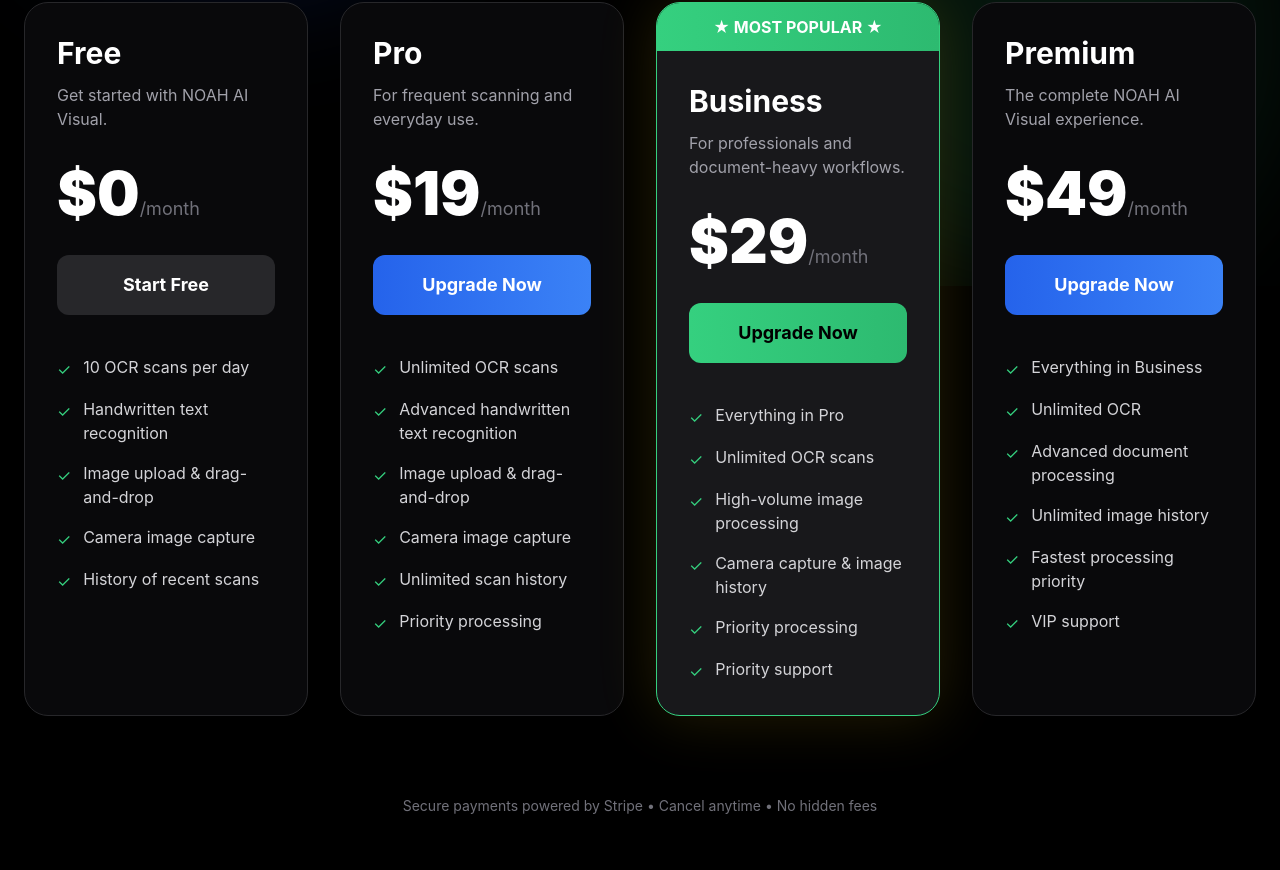
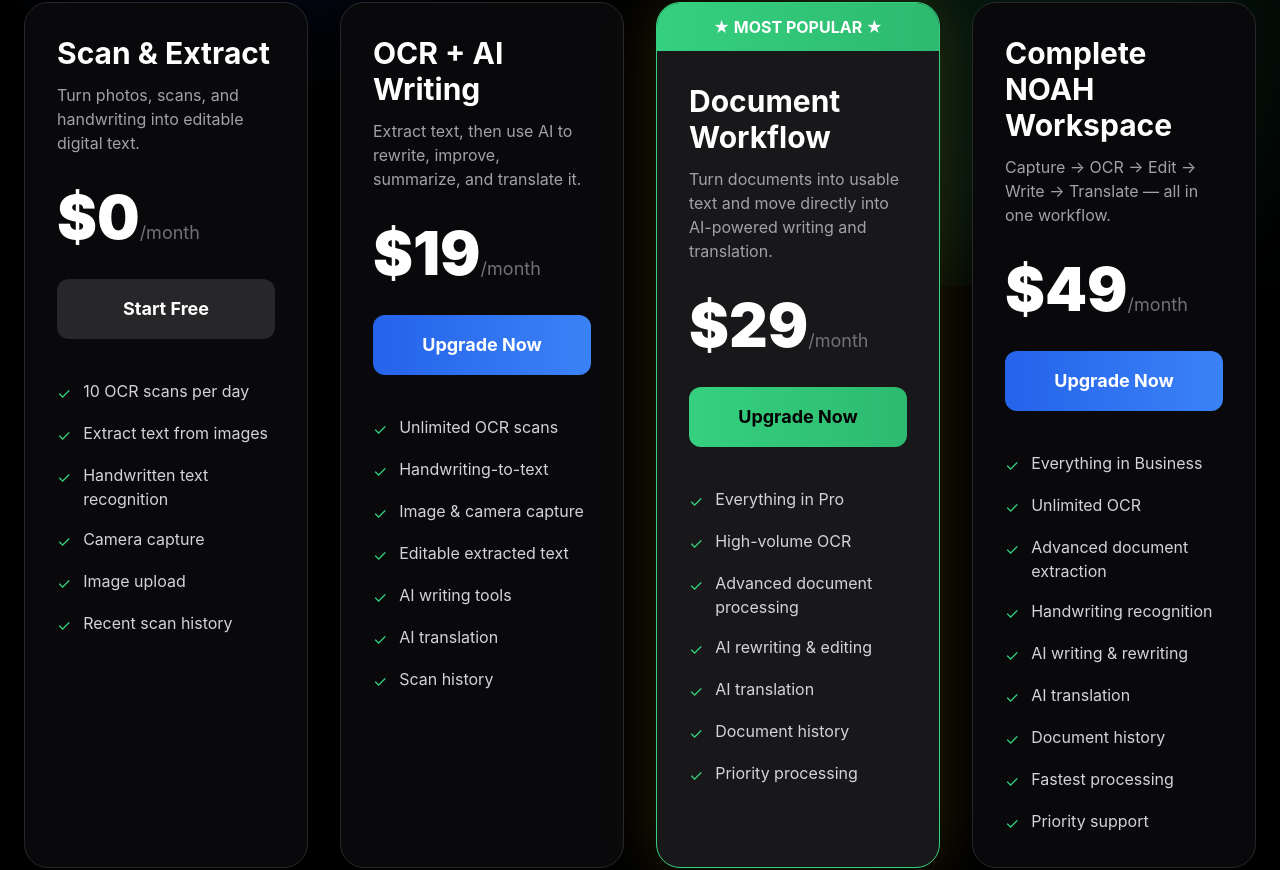
Before and after one commit to SonicResume/noah-ai-write, a React (Vite) app: page /pricing in a window 1280 px wide. Shown: the part 514-1384 px from the top of the page. Built offline with nearby package versions, Linux system fonts and the light colour scheme.

Commit message:
Add camera capture preview to scanner

```diff
--- a/src/react-app/App.tsx
+++ b/src/react-app/App.tsx
@@ -65,6 +65,13 @@
           className="rounded-lg px-5 py-2.5 text-sm font-semibold text-[#6B625B] hover:bg-[#F7F2EC]"
         >
           Camera
+        </Link>
+
+        <Link
+          to="/writing-tools"
+          className="rounded-lg px-5 py-2.5 text-sm font-semibold text-[#6B625B] hover:bg-[#F7F2EC]"
+        >
+          Content
         </Link>
       </div>
     </div>
@@ -444,18 +451,18 @@
   return (
     <div className="min-h-screen bg-gradient-to-br from-slate-50 to-slate-100 dark:from-slate-900 dark:to-slate-800">
       <div className="container mx-auto flex flex-col items-center px-4 py-8 h-screen">
+        <ToolTabs />
         <div className="text-center mb-12">
           <div className="inline-flex items-center justify-center w-16 h-16 bg-blue-100 dark:bg-blue-900/30 rounded-full mb-6">
             <Camera className="w-8 h-8 text-blue-600 dark:text-blue-400" />
           </div>
 
           <h1 className="text-4xl font-bold text-slate-900 dark:text-slate-100 mb-4">
-            NOAH Camera Scanner
+            Camera Scanner
           </h1>
 
           <p className="text-lg text-slate-600 dark:text-slate-400 max-w-2xl mx-auto">
-            Experience seamless image capture with our responsive camera component.
-            Optimized for both desktop and mobile devices with intelligent UI adaptation.
+          “Use your camera to capture an image. Once captured, your image will appear in the sidebar of the Scanner page.”
           </p>
         </div>
 
@@ -466,7 +473,7 @@
                 <button
                   type="button"
                   onClick={() => setOpen(true)}
-  className="h-12 bg-[#35D07F] hover:bg-[#2DBA70] text-[#07140D] px-8 py-3 text-lg font-semibold rounded-lg shadow-lg hover:shadow-xl transition-all duration-200 transform hover:scale-105 cursor-pointer whitespace-nowrap"
+  className="h-16 bg-[#35D07F] hover:bg-[#2DBA70] text-[#07140D] px-8 text-lg font-semibold rounded-lg shadow-lg hover:shadow-xl transition-all duration-200 transform hover:scale-105 cursor-pointer whitespace-nowrap"
                 >
                   <Camera className="w-5 h-5 mr-2" />
                   Launch Camera
--- a/src/react-app/pages/Contact.tsx
+++ b/src/react-app/pages/Contact.tsx
@@ -20,7 +20,7 @@
           letterSpacing: "-1px",
         }}
       >
-        Contact NOAH
+        Contact
       </h1>
 
       <p
--- a/src/react-app/pages/LandingPage.tsx
+++ b/src/react-app/pages/LandingPage.tsx
@@ -69,21 +69,20 @@
         <div className="relative z-20 w-full max-w-2xl text-center lg:w-1/2 lg:text-left">
           <div className="mb-6 inline-flex items-center gap-2 rounded-full border border-cyan-400/20 bg-cyan-400/5 px-4 py-2 text-xs text-cyan-300 backdrop-blur">
             <span className="h-2 w-2 animate-pulse rounded-full bg-cyan-400" />
-            NOAH AI VISUAL SCANNER
+            AI Text Analyzer
           </div>
 
           <h1 className="text-5xl font-semibold leading-[1.05] tracking-tight sm:text-6xl lg:text-7xl">
-            AI Visual.
+           Intelligent Writing Toolr.
             <br />
             <span className="bg-gradient-to-r from-cyan-300 via-blue-400 to-violet-400 bg-clip-text text-transparent">
-              Scanner.
+              & Scanner.
             </span>
           </h1>
 
           <p className="mx-auto mt-7 max-w-xl text-base leading-7 text-gray-400 sm:text-lg lg:mx-0">
             Turn your camera into an intelligent assistant.
-            Scan signs, menus, documents and unfamiliar places with
-            instant AI-powered understanding.
+            Scan images, write, edit, and translate.
           </p>
 
           <div className="mt-9 flex flex-col justify-center gap-3 sm:flex-row lg:justify-start">
@@ -93,7 +92,7 @@
               }}
               className="rounded-xl bg-white px-7 py-3.5 text-sm font-semibold text-black shadow-[0_0_40px_rgba(255,255,255,0.12)] transition hover:scale-[1.02] hover:bg-cyan-50"
             >
-              Start Scanning
+              Start Now
             </button>
 
             <button
@@ -184,7 +183,7 @@
 
             <div className="mt-1 flex items-center gap-2 text-sm">
               <span className="text-cyan-300">●</span>
-              Global Intelligence
+              AI Intelligence
             </div>
           </div>
         </div>
@@ -201,7 +200,7 @@
           </div>
 
           <h2 className="mt-4 text-3xl font-semibold tracking-tight sm:text-4xl">
-            Your AI window into the world.
+            For a better view of your images.
           </h2>
 
           <p className="mt-4 text-gray-400">
--- a/src/react-app/pages/Pricing.tsx
+++ b/src/react-app/pages/Pricing.tsx
@@ -8,59 +8,65 @@
     name: "Free",
     planKey: "free",
     price: 0,
-    desc: "Get started with NOAH AI Visual.",
+    desc: "Turn photos, scans, and handwriting into editable digital text.",
     stripePriceId: null,
     features: [
       "10 OCR scans per day",
+      "Extract text from images",
       "Handwritten text recognition",
-      "Image upload & drag-and-drop",
-      "Camera image capture",
-      "History of recent scans",
+      "Camera capture",
+      "Image upload",
+      "Recent scan history",
     ],
   },
   {
     name: "Pro",
     planKey: "pro",
     price: 19,
-    desc: "For frequent scanning and everyday use.",
+    desc: "Extract text, then use AI to rewrite, improve, summarize, and translate it.",
     stripePriceId: "price_1TbF9BPE4wCsfg732ScUJfmc",
     features: [
       "Unlimited OCR scans",
-      "Advanced handwritten text recognition",
-      "Image upload & drag-and-drop",
-      "Camera image capture",
-      "Unlimited scan history",
-      "Priority processing",
+      "Handwriting-to-text",
+      "Image & camera capture",
+      "Editable extracted text",
+      "AI writing tools",
+      "AI translation",
+      "Scan history",
     ],
   },
   {
     name: "Business",
     planKey: "business",
     price: 29,
-    desc: "For professionals and document-heavy workflows.",
+    desc: "Turn documents into usable text and move directly into AI-powered writing and translation.",
     stripePriceId: "price_1TnzrFPE4wCsfg73xSOMZNuH",
     features: [
       "Everything in Pro",
-      "Unlimited OCR scans",
-      "High-volume image processing",
-      "Camera capture & image history",
+      "High-volume OCR",
+      "Advanced document processing",
+      "AI rewriting & editing",
+      "AI translation",
+      "Document history",
       "Priority processing",
-      "Priority support",
     ],
   },
   {
     name: "Premium",
     planKey: "premium",
     price: 49,
-    desc: "The complete NOAH AI Visual experience.",
+    desc: "Capture → OCR → Edit → Write → Translate — all in one workflow.",
     stripePriceId: "price_1TGwAJPE4wCsfg73gMQlv8Ph",
     features: [
       "Everything in Business",
       "Unlimited OCR",
-      "Advanced document processing",
-      "Unlimited image history",
-      "Fastest processing priority",
-      "VIP support",
+      "Advanced document extraction",
+      "Handwriting recognition",
+      "AI writing & rewriting",
+      "AI translation",
+      "Document history",
+      "Fastest processing",
+      "Priority support",
     ],
   },
 ];
@@ -177,7 +183,15 @@
                 )}
 
                 <div className="p-8">
-                  <h2 className="text-3xl font-bold">{plan.name}</h2>
+                  <h2 className="text-3xl font-bold">
+                    {plan.planKey === "free"
+                      ? "Scan & Extract"
+                      : plan.planKey === "pro"
+                      ? "OCR + AI Writing"
+                      : plan.planKey === "business"
+                      ? "Document Workflow"
+                      : "Complete NOAH Workspace"}
+                  </h2>
 
                   <p className="text-zinc-400 mt-3">{plan.desc}</p>
 
```
